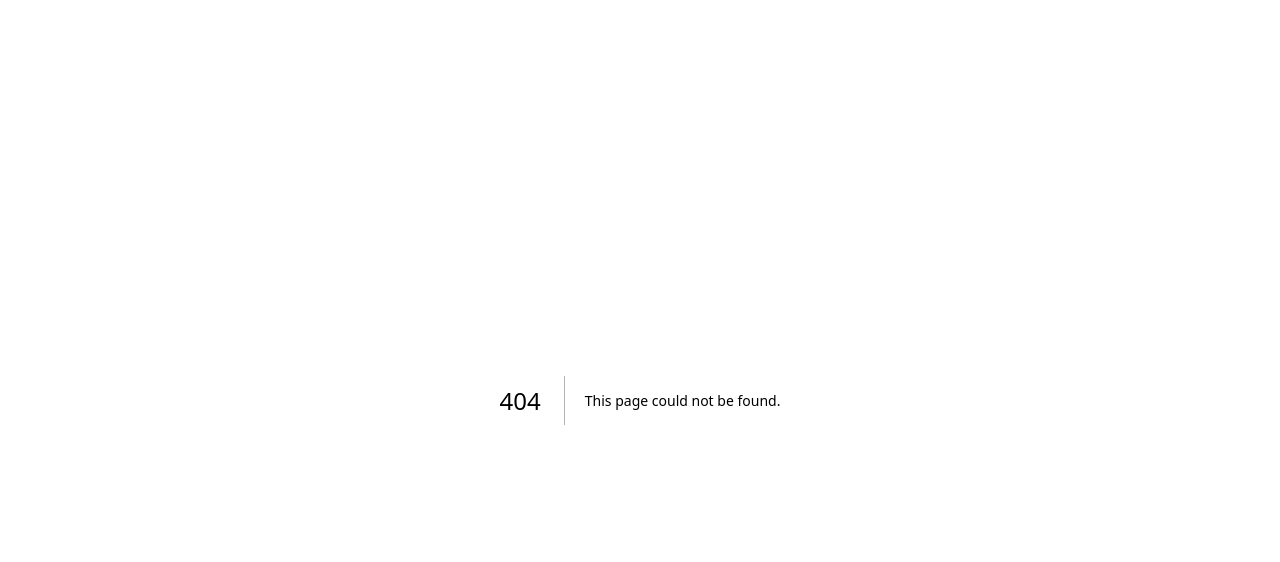
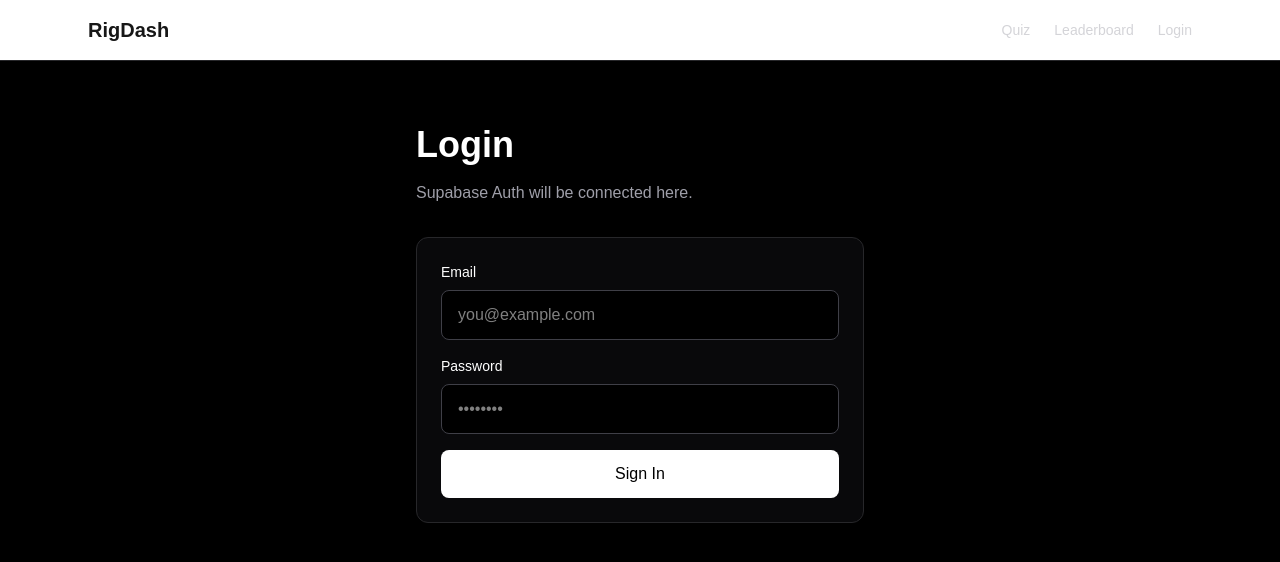
Before and after one commit to Victorgreat4/rigdash-platform, a Next.js app: page /login in a window 1280 px wide. Before the commit this address had no page. Shown: the top 562 px of the page. Built offline with nearby package versions, Linux system fonts and the light colour scheme.

Commit message:
cool new

```diff
--- a/src/app/layout.tsx
+++ b/src/app/layout.tsx
@@ -1,20 +1,10 @@
 import type { Metadata } from "next";
-import { Geist, Geist_Mono } from "next/font/google";
+import Link from "next/link";
 import "./globals.css";
 
-const geistSans = Geist({
-  variable: "--font-geist-sans",
-  subsets: ["latin"],
-});
-
-const geistMono = Geist_Mono({
-  variable: "--font-geist-mono",
-  subsets: ["latin"],
-});
-
 export const metadata: Metadata = {
-  title: "Create Next App",
-  description: "Generated by create next app",
+  title: "RigDash Platform",
+  description: "Tools, quizzes, and leaderboard",
 };
 
 export default function RootLayout({
@@ -23,11 +13,30 @@ export default function RootLayout({
   children: React.ReactNode;
 }>) {
   return (
-    <html
-      lang="en"
-      className={`${geistSans.variable} ${geistMono.variable} h-full antialiased`}
-    >
-      <body className="min-h-full flex flex-col">{children}</body>
+    <html lang="en">
+      <body className="bg-black text-white">
+        <header className="border-b border-zinc-800">
+          <div className="mx-auto flex max-w-6xl items-center justify-between px-6 py-4">
+            <Link href="/" className="text-xl font-bold">
+              RigDash
+            </Link>
+
+            <nav className="flex gap-6 text-sm text-zinc-300">
+              <Link href="/quiz" className="hover:text-white">
+                Quiz
+              </Link>
+              <Link href="/leaderboard" className="hover:text-white">
+                Leaderboard
+              </Link>
+              <Link href="/login" className="hover:text-white">
+                Login
+              </Link>
+            </nav>
+          </div>
+        </header>
+
+        {children}
+      </body>
     </html>
   );
 }
--- /dev/null
+++ b/src/app/leaderboard/page.tsx
@@ -0,0 +1,19 @@
+export default function LeaderboardPage() {
+  return (
+    <main className="min-h-screen bg-black text-white px-6 py-16">
+      <div className="mx-auto max-w-3xl">
+        <h1 className="text-4xl font-bold mb-4">Leaderboard</h1>
+        <p className="text-zinc-400 mb-8">
+          This page will show quiz rankings and score history.
+        </p>
+
+        <div className="rounded-xl border border-zinc-800 bg-zinc-950 p-6">
+          <p className="text-zinc-400">
+            No leaderboard data yet. This will be connected after submissions
+            and scoring are set up.
+          </p>
+        </div>
+      </div>
+    </main>
+  );
+}
--- /dev/null
+++ b/src/app/login/page.tsx
@@ -0,0 +1,41 @@
+export default function LoginPage() {
+  return (
+    <main className="min-h-screen bg-black text-white px-6 py-16">
+      <div className="mx-auto max-w-md">
+        <h1 className="text-4xl font-bold mb-4">Login</h1>
+        <p className="text-zinc-400 mb-8">
+          Supabase Auth will be connected here.
+        </p>
+
+        <div className="rounded-xl border border-zinc-800 bg-zinc-950 p-6">
+          <form className="space-y-4">
+            <div>
+              <label className="block text-sm mb-2">Email</label>
+              <input
+                type="email"
+                placeholder="you@example.com"
+                className="w-full rounded-lg border border-zinc-700 bg-black px-4 py-3 text-white outline-none"
+              />
+            </div>
+
+            <div>
+              <label className="block text-sm mb-2">Password</label>
+              <input
+                type="password"
+                placeholder="••••••••"
+                className="w-full rounded-lg border border-zinc-700 bg-black px-4 py-3 text-white outline-none"
+              />
+            </div>
+
+            <button
+              type="submit"
+              className="w-full rounded-lg bg-white text-black px-4 py-3 font-medium"
+            >
+              Sign In
+            </button>
+          </form>
+        </div>
+      </div>
+    </main>
+  );
+}
--- a/src/app/page.tsx
+++ b/src/app/page.tsx
@@ -1,63 +1,44 @@
-import { supabase } from "../lib/supabase";
+import Link from "next/link";
 
-type TestRow = {
-  id: number;
-  title: string | null;
-  created_at: string;
-};
-
-export default async function Home() {
-  let statusMessage = "Loading data from Supabase...";
-  let errorMessage = "";
-  let rows: TestRow[] = [];
-
-  try {
-    const { data, error } = await supabase
-      .from("test")
-      .select("id, title, created_at")
-      .order("id", { ascending: true });
-
-    if (error) {
-      statusMessage = "Connected to Supabase, but query failed.";
-      errorMessage = error.message;
-    } else {
-      statusMessage = "Supabase query worked.";
-      rows = data ?? [];
-    }
-  } catch (error) {
-    statusMessage = "Supabase connection failed.";
-    errorMessage =
-      error instanceof Error ? error.message : "Unknown error occurred.";
-  }
-
+export default function Home() {
   return (
     <main className="min-h-screen bg-black text-white px-6 py-16">
-      <div className="mx-auto max-w-3xl">
-        <h1 className="text-4xl font-bold mb-4">RigDash Platform</h1>
-        <p className="text-lg mb-6">{statusMessage}</p>
+      <div className="mx-auto max-w-4xl">
+        <h1 className="text-5xl font-bold mb-4">RigDash Platform</h1>
+        <p className="text-zinc-400 text-lg mb-10">
+          Tools, weekly quizzes, leaderboard, and later articles.
+        </p>
 
-        {errorMessage && (
-          <pre className="mb-6 rounded-lg bg-zinc-900 p-4 text-sm text-red-400 whitespace-pre-wrap">
-            {errorMessage}
-          </pre>
-        )}
+        <div className="grid gap-4 sm:grid-cols-2 lg:grid-cols-3">
+          <Link
+            href="/quiz"
+            className="rounded-xl border border-zinc-800 bg-zinc-950 p-6 hover:border-zinc-600 transition"
+          >
+            <h2 className="text-2xl font-semibold mb-2">Quiz</h2>
+            <p className="text-zinc-400">
+              Play the current weekly quiz and view older ones later.
+            </p>
+          </Link>
 
-        <div className="rounded-xl border border-zinc-800 bg-zinc-950 p-6">
-          <h2 className="text-2xl font-semibold mb-4">Test rows</h2>
+          <Link
+            href="/leaderboard"
+            className="rounded-xl border border-zinc-800 bg-zinc-950 p-6 hover:border-zinc-600 transition"
+          >
+            <h2 className="text-2xl font-semibold mb-2">Leaderboard</h2>
+            <p className="text-zinc-400">
+              Track scores and see who is leading.
+            </p>
+          </Link>
 
-          {rows.length === 0 ? (
-            <p className="text-zinc-400">No rows found in the test table.</p>
-          ) : (
-            <ul className="space-y-4">
-              {rows.map((row) => (
-                <li key={row.id} className="rounded-lg bg-zinc-900 p-4">
-                  <p><strong>ID:</strong> {row.id}</p>
-                  <p><strong>Title:</strong> {row.title ?? "No title"}</p>
-                  <p><strong>Created:</strong> {row.created_at}</p>
-                </li>
-              ))}
-            </ul>
-          )}
+          <Link
+            href="/login"
+            className="rounded-xl border border-zinc-800 bg-zinc-950 p-6 hover:border-zinc-600 transition"
+          >
+            <h2 className="text-2xl font-semibold mb-2">Login</h2>
+            <p className="text-zinc-400">
+              Sign in to submit quiz answers and save your results.
+            </p>
+          </Link>
         </div>
       </div>
     </main>
--- /dev/null
+++ b/src/app/quiz/page.tsx
@@ -0,0 +1,20 @@
+export default function QuizPage() {
+  return (
+    <main className="min-h-screen bg-black text-white px-6 py-16">
+      <div className="mx-auto max-w-3xl">
+        <h1 className="text-4xl font-bold mb-4">Quiz Hub</h1>
+        <p className="text-zinc-400 mb-8">
+          This is where the weekly quiz will live.
+        </p>
+
+        <div className="rounded-xl border border-zinc-800 bg-zinc-950 p-6">
+          <h2 className="text-2xl font-semibold mb-2">Current Weekly Quiz</h2>
+          <p className="text-zinc-400">
+            No real quiz data yet. Next step is connecting this page to Supabase
+            quiz tables.
+          </p>
+        </div>
+      </div>
+    </main>
+  );
+}
```
Also changed, not shown: 1 other file (tests, documents, lock files or other folders).
